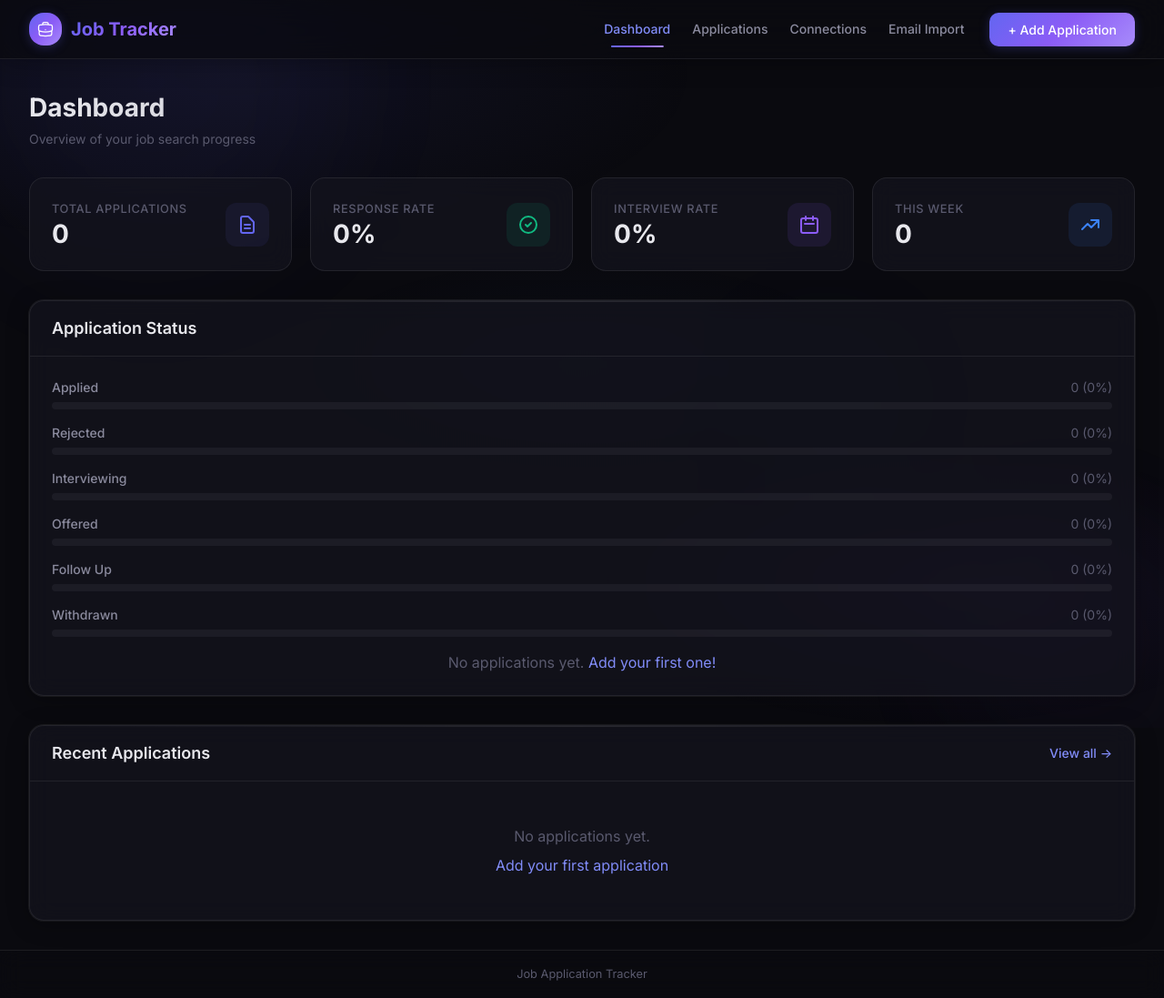
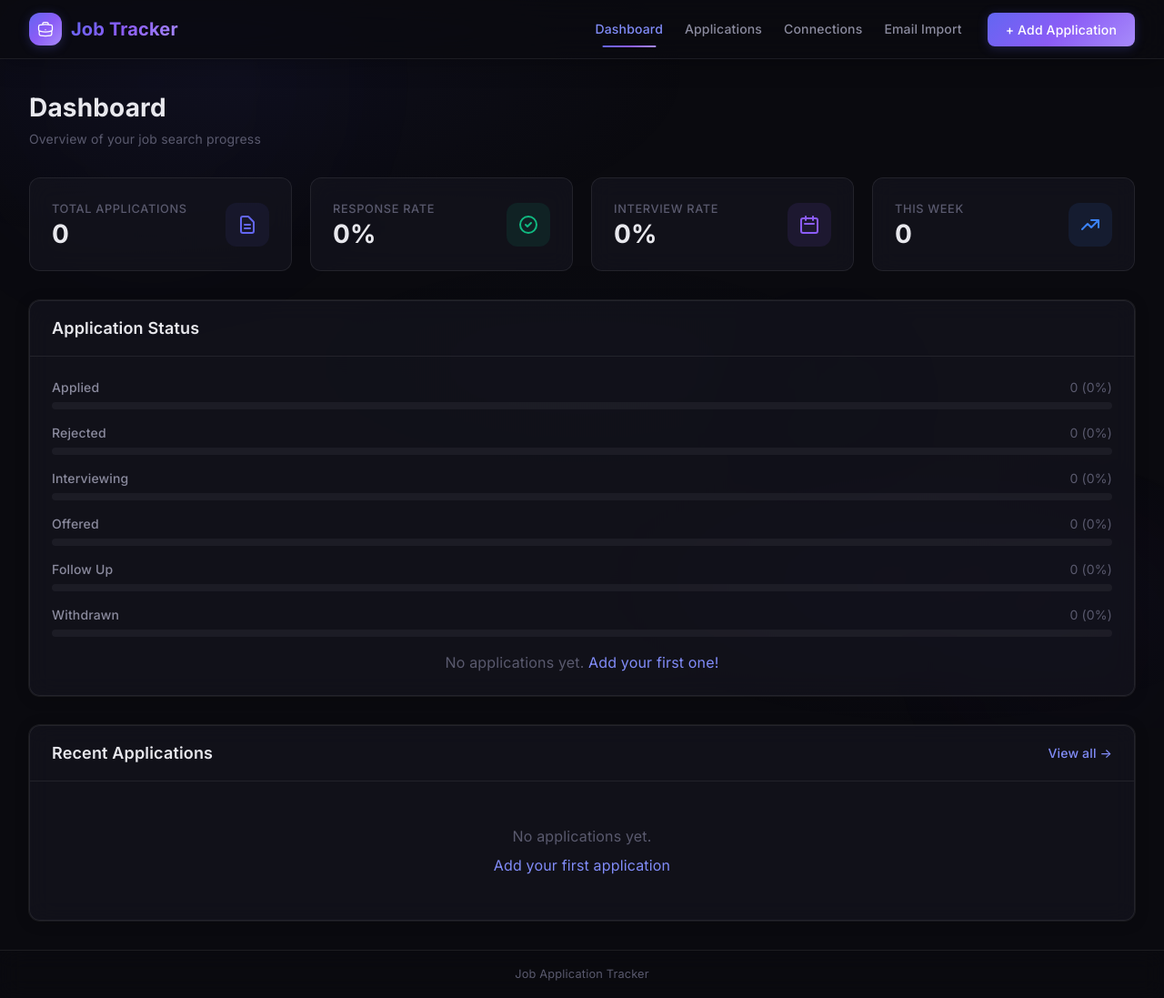
Before and after one commit to esedwards14/JobTracker, a Flask app: page / in a window 1280 px wide. Shown: the whole page at 91% size. Run offline with Flask 3, Linux system fonts and the light colour scheme; tables that the repository leaves empty hold one stand-in row (values such as "Sample post"); some libraries are stand-ins or nearby versions.

Commit message:
Refine UI for cleaner editorial feel: reduce hover transforms, sharpen typography, subtler backgrounds
Co-Authored-By: Claude Opus 4.6 <noreply@anthropic.com>

```diff
--- a/app/static/css/modern.css
+++ b/app/static/css/modern.css
@@ -32,10 +32,10 @@
     --gradient-1: linear-gradient(135deg, #6366f1 0%, #8b5cf6 50%, #a78bfa 100%);
     --gradient-2: linear-gradient(135deg, #3b82f6 0%, #6366f1 100%);
     --gradient-3: linear-gradient(135deg, #10b981 0%, #3b82f6 100%);
-    --shadow-card: 0 4px 24px rgba(0, 0, 0, 0.3), 0 0 0 1px var(--border-glass);
+    --shadow-card: 0 2px 16px rgba(0, 0, 0, 0.2), 0 0 0 1px var(--border-glass);
     --shadow-glow: 0 0 30px var(--accent-glow);
-    --radius: 16px;
-    --radius-sm: 10px;
+    --radius: 12px;
+    --radius-sm: 8px;
     --radius-xs: 6px;
     --transition: all 0.3s cubic-bezier(0.4, 0, 0.2, 1);
     --transition-fast: all 0.15s cubic-bezier(0.4, 0, 0.2, 1);
@@ -60,6 +60,7 @@ body {
     background-color: var(--bg-primary) !important;
     color: var(--text-primary) !important;
     font-family: 'Inter', -apple-system, BlinkMacSystemFont, 'Segoe UI', system-ui, sans-serif;
+    letter-spacing: 0.01em;
     overflow-x: hidden;
     min-height: 100vh;
 }
@@ -73,9 +74,9 @@ body::before {
     right: 0;
     bottom: 0;
     background:
-        radial-gradient(ellipse 80% 50% at 20% 10%, rgba(99, 102, 241, 0.08) 0%, transparent 50%),
-        radial-gradient(ellipse 60% 40% at 80% 80%, rgba(139, 92, 246, 0.06) 0%, transparent 50%),
-        radial-gradient(ellipse 50% 30% at 50% 50%, rgba(59, 130, 246, 0.04) 0%, transparent 50%);
+        radial-gradient(ellipse 80% 50% at 20% 10%, rgba(99, 102, 241, 0.05) 0%, transparent 50%),
+        radial-gradient(ellipse 60% 40% at 80% 80%, rgba(139, 92, 246, 0.04) 0%, transparent 50%),
+        radial-gradient(ellipse 50% 30% at 50% 50%, rgba(59, 130, 246, 0.02) 0%, transparent 50%);
     pointer-events: none;
     z-index: 0;
 }
@@ -96,7 +97,7 @@ body::before {
     position: absolute;
     border-radius: 50%;
     filter: blur(80px);
-    opacity: 0.4;
+    opacity: 0.2;
     animation: float 20s ease-in-out infinite;
 }
 
@@ -249,20 +250,9 @@ nav a.nav-link.active::after {
     overflow: hidden;
 }
 
-.glass-card::before {
-    content: '';
-    position: absolute;
-    top: 0;
-    left: 0;
-    right: 0;
-    height: 1px;
-    background: linear-gradient(90deg, transparent, rgba(255,255,255,0.1), transparent);
-}
-
 .glass-card:hover {
     border-color: var(--border-glass-hover) !important;
     box-shadow: var(--shadow-card), 0 0 40px rgba(99, 102, 241, 0.05) !important;
-    transform: translateY(-2px);
 }
 
 /* Card with accent glow on hover */
@@ -344,10 +334,7 @@ nav a.nav-link.active::after {
 .page-header h1 {
     font-size: 1.75rem;
     font-weight: 700;
-    background: linear-gradient(135deg, var(--text-primary), var(--text-secondary));
-    -webkit-background-clip: text;
-    -webkit-text-fill-color: transparent;
-    background-clip: text;
+    color: var(--text-primary);
 }
 
 .page-header p {
@@ -368,26 +355,9 @@ nav a.nav-link.active::after {
     overflow: hidden;
 }
 
-.stat-card::after {
-    content: '';
-    position: absolute;
-    top: 0;
-    left: 0;
-    right: 0;
-    height: 2px;
-    background: var(--gradient-1);
-    opacity: 0;
-    transition: opacity 0.3s;
-}
-
 .stat-card:hover {
-    transform: translateY(-4px);
     border-color: var(--border-glass-hover) !important;
-    box-shadow: var(--shadow-card), 0 8px 30px rgba(0, 0, 0, 0.2) !important;
-}
-
-.stat-card:hover::after {
-    opacity: 1;
+    box-shadow: var(--shadow-card), 0 4px 20px rgba(0, 0, 0, 0.2) !important;
 }
 
 .stat-card .stat-icon {
--- a/app/static/js/animations.js
+++ b/app/static/js/animations.js
@@ -80,7 +80,7 @@
 
                 const orbs = bg.querySelectorAll('.orb');
                 orbs.forEach((orb, i) => {
-                    const speed = (i + 1) * 8;
+                    const speed = (i + 1) * 3;
                     orb.style.transform = `translate(${x * speed}px, ${y * speed}px)`;
                 });
             });
@@ -133,30 +133,6 @@
         }, { threshold: 0.5 });
 
         counters.forEach(counter => counterObserver.observe(counter));
-    }
-
-    // ==========================================
-    // Smooth card hover tilt (subtle)
-    // ==========================================
-    function initCardTilt() {
-        const cards = document.querySelectorAll('.glass-card-glow');
-
-        cards.forEach(card => {
-            card.addEventListener('mousemove', (e) => {
-                const rect = card.getBoundingClientRect();
-                const x = (e.clientX - rect.left) / rect.width;
-                const y = (e.clientY - rect.top) / rect.height;
-
-                const rotateX = (y - 0.5) * -4;
-                const rotateY = (x - 0.5) * 4;
-
-                card.style.transform = `perspective(800px) rotateX(${rotateX}deg) rotateY(${rotateY}deg) translateY(-2px)`;
-            });
-
-            card.addEventListener('mouseleave', () => {
-                card.style.transform = '';
-            });
-        });
     }
 
     // ==========================================
@@ -244,7 +220,6 @@
         initPageTransitions();
         initScrollAnimations();
         initCounterAnimations();
-        initCardTilt();
         initHtmxAnimations();
         initProgressBars();
     }
```
Also changed, not shown: other parts of app/static/css/modern.css (+4 -22 lines).
